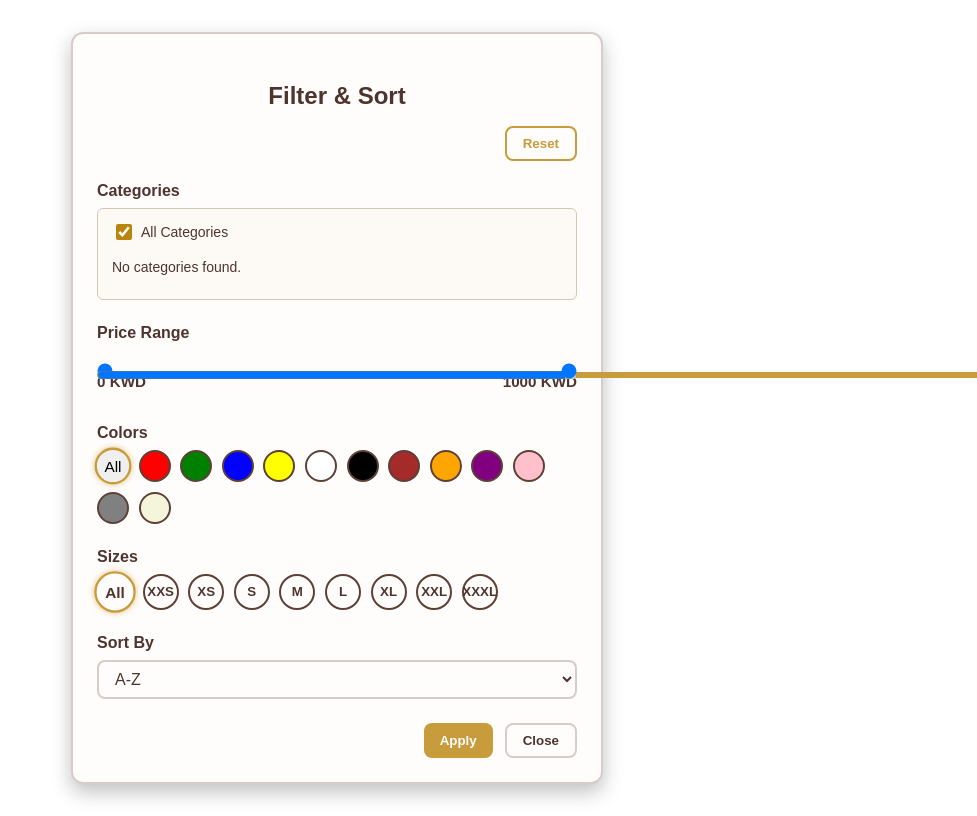
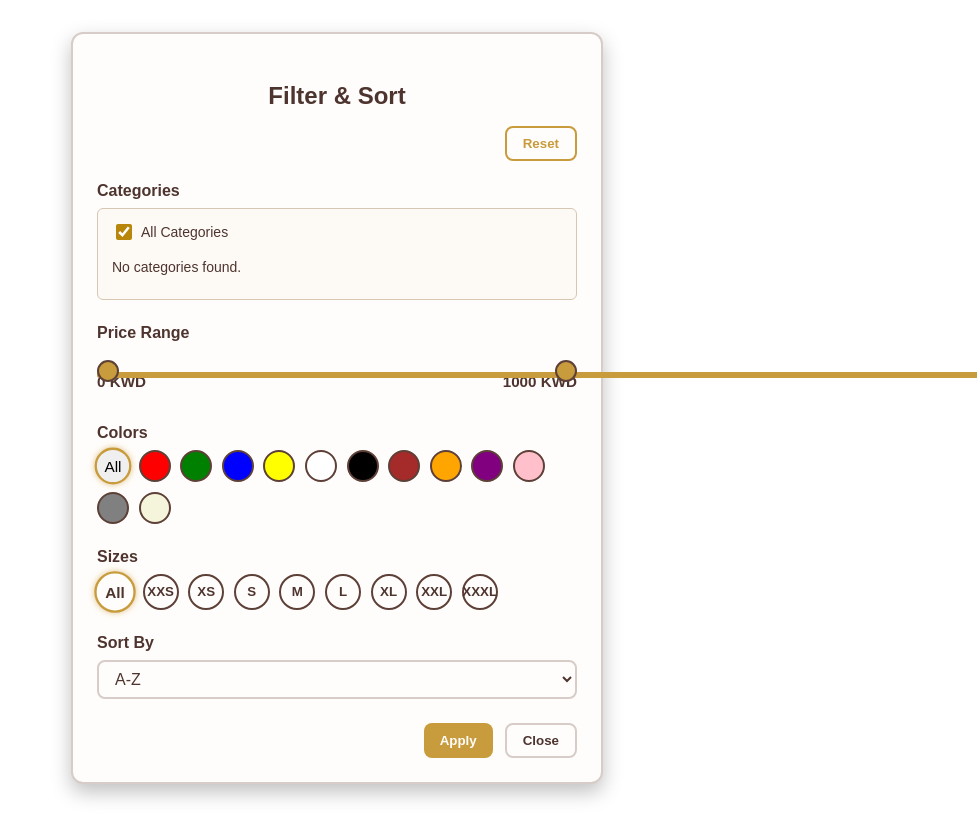
Before and after one commit to BLOUDANJEWELLERY/webns, a Next.js app in the folder nextjs/: page /components/filtersortmodal in a window 1280 px wide. Shown: the top 816 px of the page, without its empty margins (303-1280 px from the left). Built offline with nearby package versions, Linux system fonts and the light colour scheme.

Commit message:
Update filter.module.css

```diff
--- a/nextjs/src/styles/filter.module.css
+++ b/nextjs/src/styles/filter.module.css
@@ -38,15 +38,19 @@
 /* Sliders */
 .rangeSlider {
   pointer-events: auto;
-  position: absolute;
-  top: 0;
+  -webkit-appearance: none;
   width: 100%;
   height: 50px;
   background: transparent;
+  position: absolute;
+  top: 0;
+  z-index: 3;
   margin: 0;
   padding: 0;
   cursor: pointer;
 }
+
+
 
 /* Min and Max sliders z-index */
 .minSlider {
```
